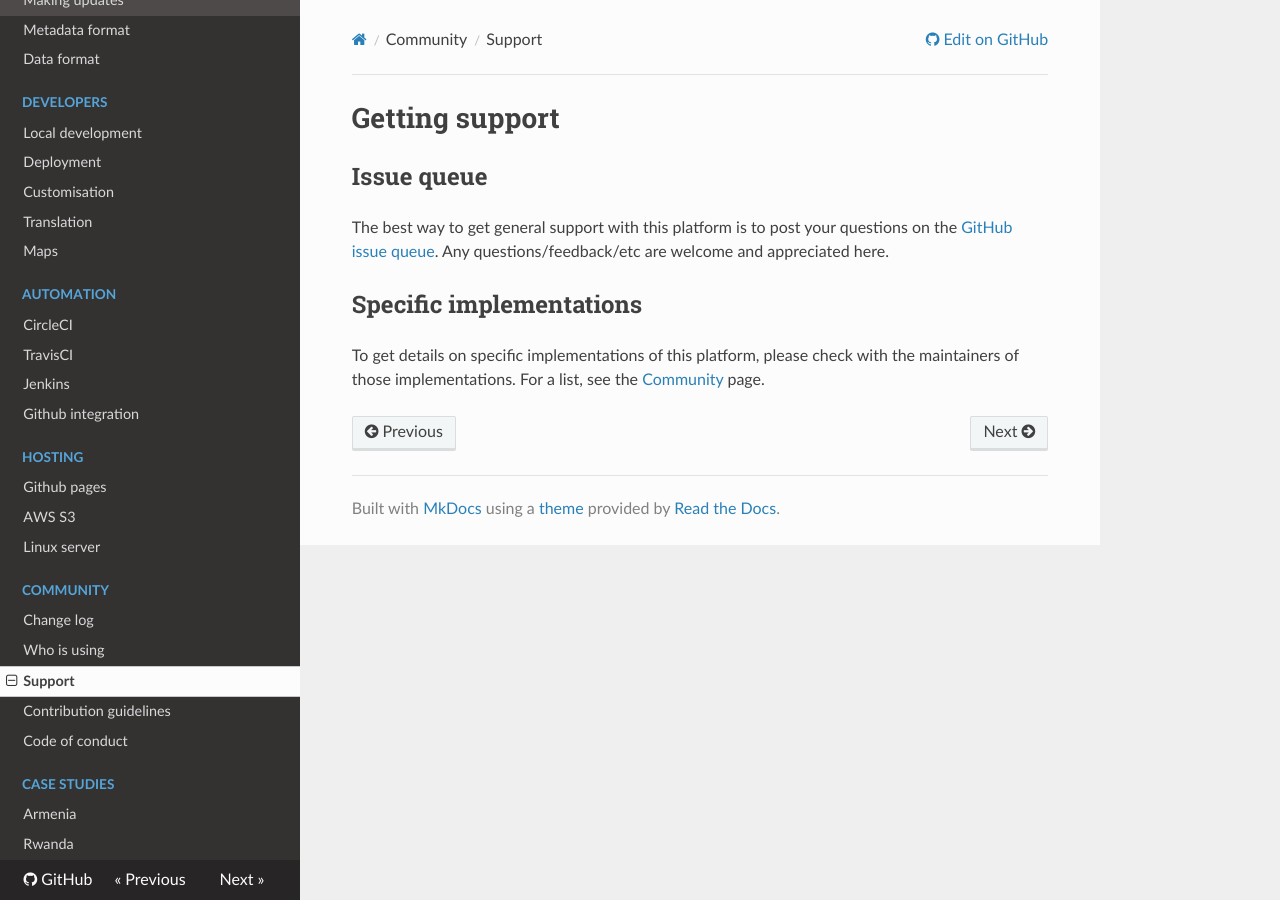
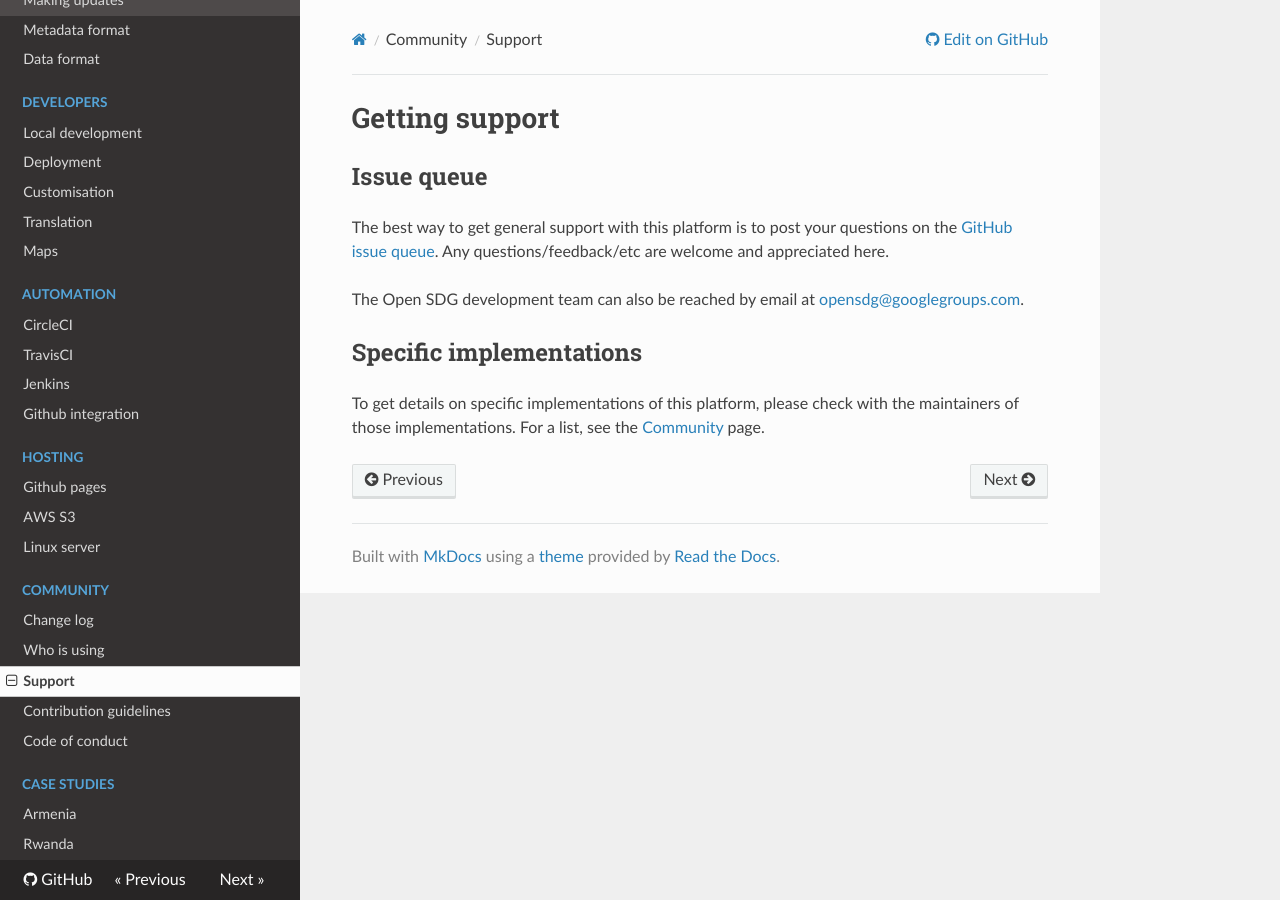
Before and after one commit to open-sdg/open-sdg, an MkDocs documentation site: the page built from docs/support.md, in a window 1280 px wide. Built offline with MkDocs 1.6.1, drawn with Linux system fonts in a browser that asks for light colours; nearby versions of some CDN libraries; old or Windows-style settings are respelled for this version of MkDocs.

Commit message:
Add email address to support page

```diff
--- a/docs/support.md
+++ b/docs/support.md
@@ -4,6 +4,8 @@
 
 The best way to get general support with this platform is to post your questions on the [GitHub issue queue](https://github.com/open-sdg/open-sdg/issues). Any questions/feedback/etc are welcome and appreciated here.
 
+The Open SDG development team can also be reached by email at [opensdg@googlegroups.com](mailto:opensdg@googlegroups.com).
+
 ## Specific implementations
 
 To get details on specific implementations of this platform, please check with the maintainers of those implementations. For a list, see the [Community](community.md) page.
```
